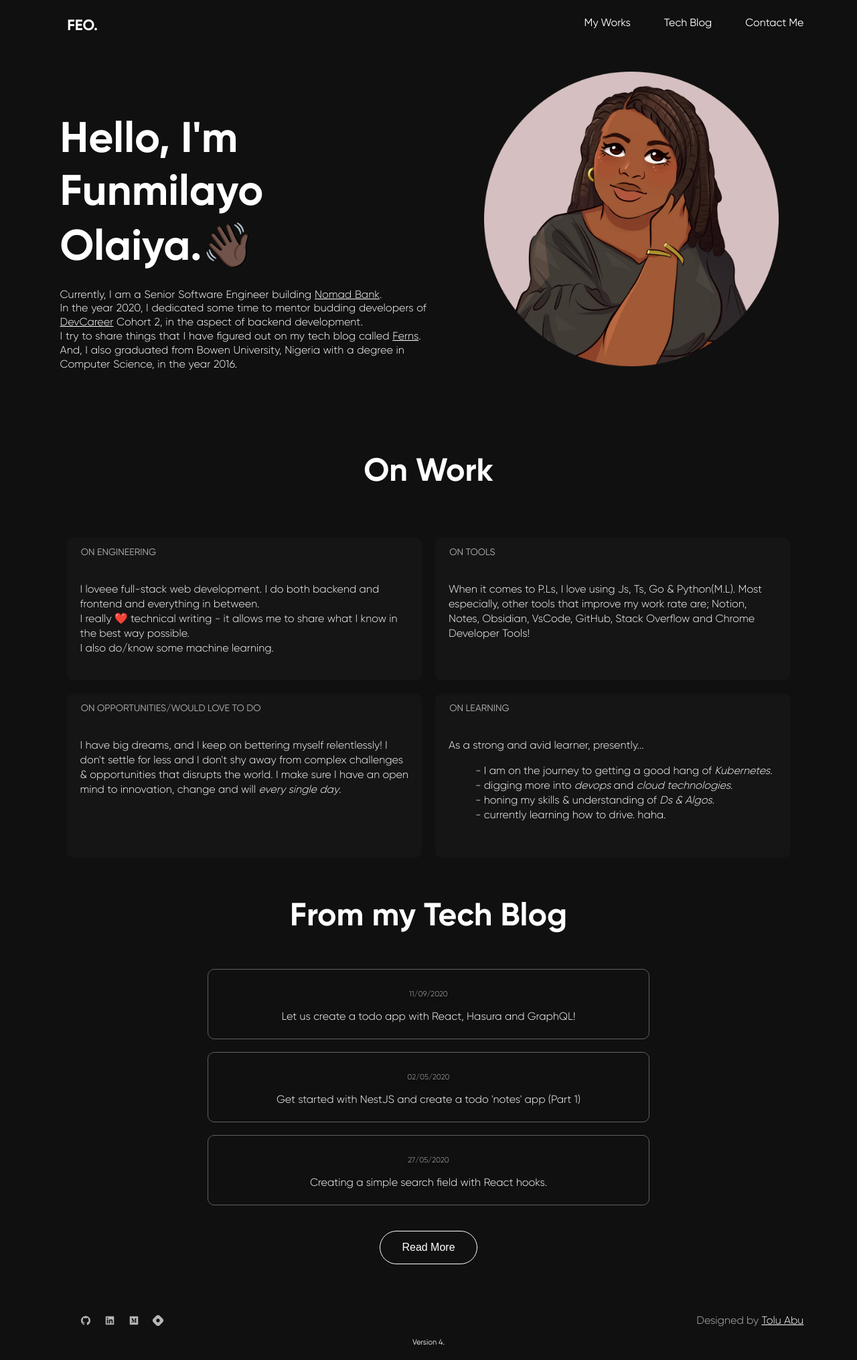
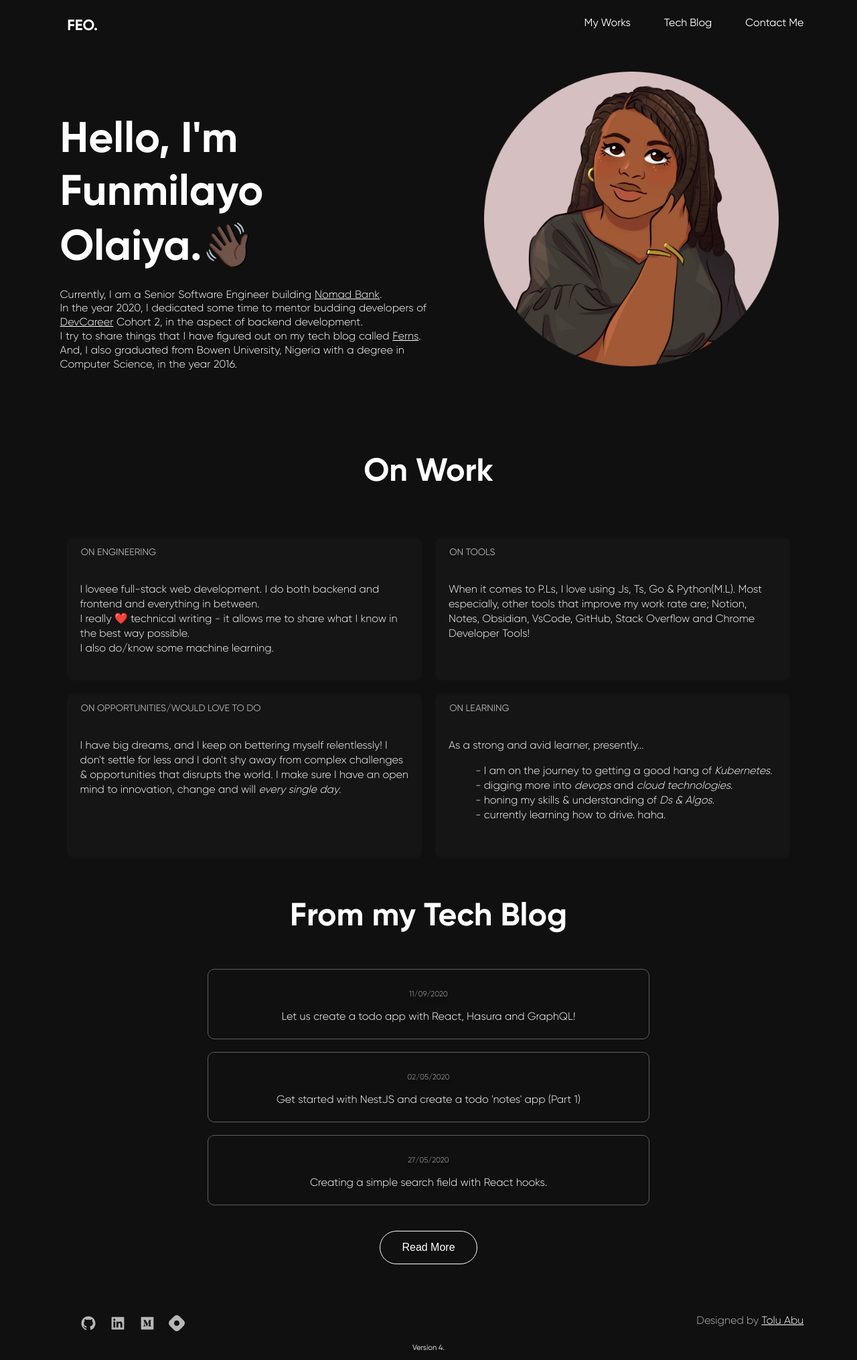
Before and after one commit to feobaby/funmiolaiya.com, a React (Create React App) app: page / in a window 1280 px wide. Shown: the whole page at 67% size. Built offline with nearby package versions, Linux system fonts and the light colour scheme.

Commit message:
increase icon sizes based on feedback

```diff
--- a/src/components/homepage/homepage.component.jsx
+++ b/src/components/homepage/homepage.component.jsx
@@ -197,7 +197,7 @@ function HomePage() {
               rel="noopener noreferrer"
             >
               <li>
-                <AiFillGithub />
+                <AiFillGithub className="icons" />
               </li>
             </a>
             <a
@@ -207,7 +207,7 @@ function HomePage() {
               rel="noopener noreferrer"
             >
               <li>
-                <AiFillLinkedin />
+                <AiFillLinkedin className="icons"/>
               </li>
             </a>
             <a
@@ -217,7 +217,7 @@ function HomePage() {
               rel="noopener noreferrer"
             >
               <li>
-                <AiFillMediumSquare />
+                <AiFillMediumSquare className="icons" />
               </li>
             </a>
             <a
@@ -227,7 +227,7 @@ function HomePage() {
               rel="noopener noreferrer"
             >
               <li>
-                <SiHashnode />
+                <SiHashnode className="icons"/>
               </li>
             </a>
             <li className="push-right designer">
--- a/src/components/homepage/homepage.css
+++ b/src/components/homepage/homepage.css
@@ -154,6 +154,10 @@
   display: flex;
   margin: 0 -10px;
 }
+.icons {
+  height: 24px;
+  width: 24px;
+}
 
 @media only screen and (max-width: 800px) {
   .general-container {
```
